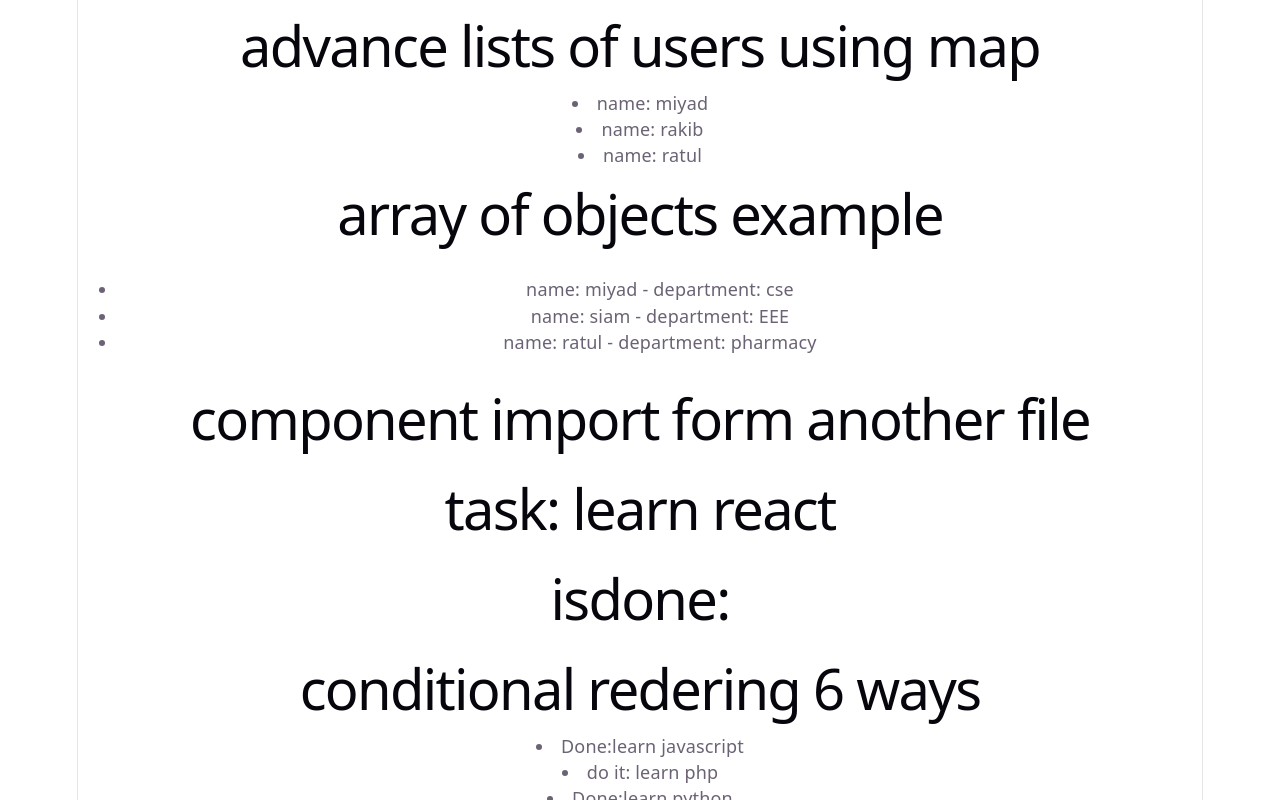
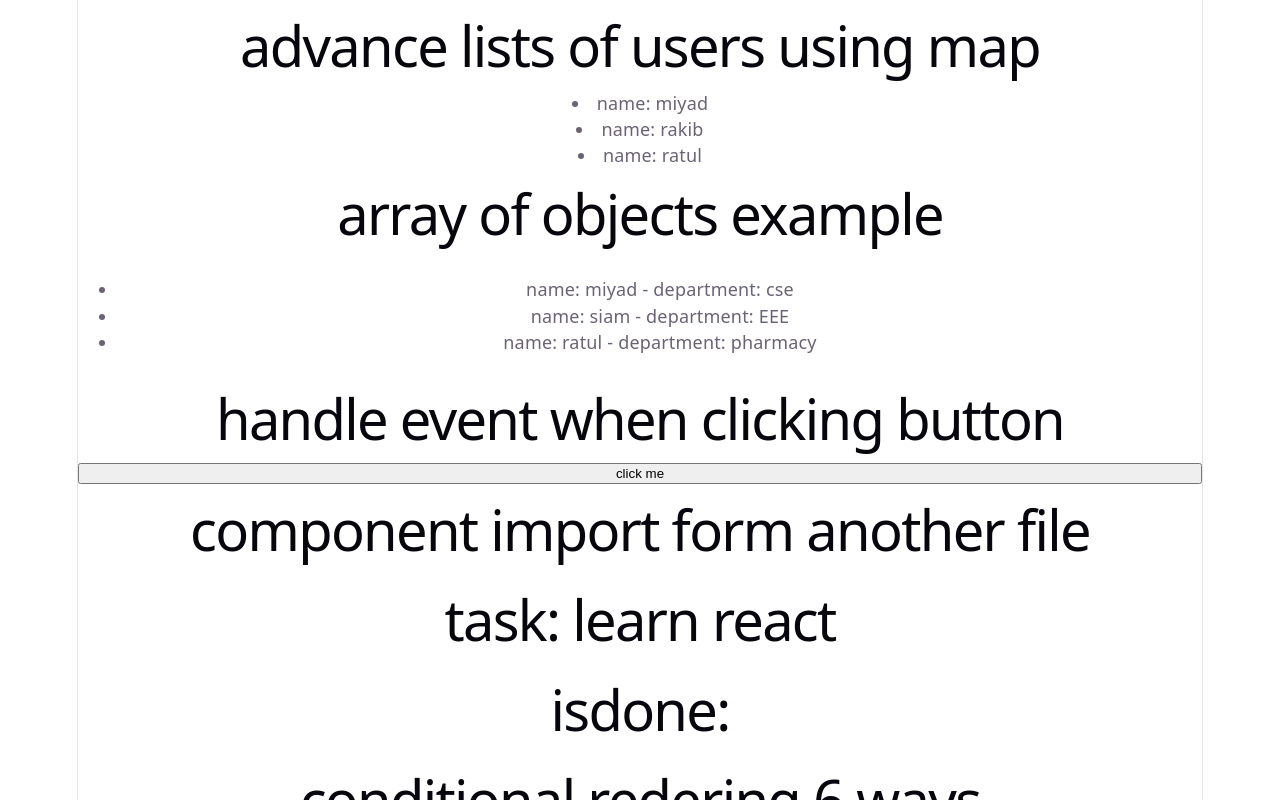
Before and after one commit to MiyadurRahman/reactjs, a React (Vite) app: page / in a window 1280 px wide. Shown: the top 800 px of the page. Built offline with nearby package versions, Linux system fonts and the light colour scheme.

Commit message:
event handling

```diff
--- a/src/App.jsx
+++ b/src/App.jsx
@@ -4,6 +4,7 @@ import UserItem, { Users } from './component/array.jsx';
 import Todo3 from './component/conditional_rendaring';
 import Todo from './component/todo';
 import TOdo2 from './component/todo2';
+import Eventhandle from './component/eventhandle';
 
 function App() {
   const array = ["miyad", "rakib", "ratul"]
@@ -21,6 +22,11 @@ function App() {
 
      <h1>array of objects example</h1>
       <Users></Users>
+
+
+    <h1>handle event when clicking button</h1>
+
+     <Eventhandle handleclick={showMessage}></Eventhandle>
 
 
 
--- /dev/null
+++ b/src/component/eventhandle.jsx
@@ -0,0 +1,10 @@
+export default function Eventhandle({handleclick}){
+return <>
+      <button onClick={handleclick}> click me</button>
+
+
+</>
+
+
+
+}
```
